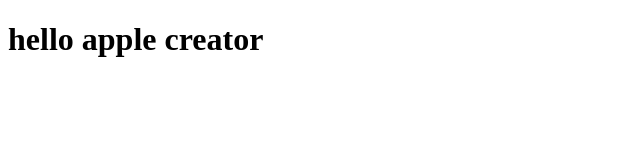
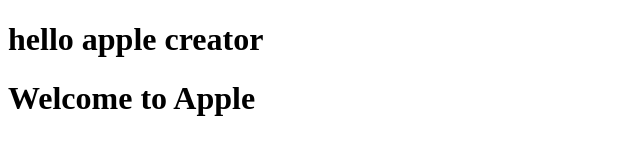
Before and after one commit to AB-1-Git/apple-clone, a plain HTML site: page index.html in a window 1280 px wide. Shown: the whole page, without its empty margins (0-640 px from the left). Drawn offline with Linux system fonts and the light colour scheme.

```diff
--- a/index.html
+++ b/index.html
@@ -7,5 +7,6 @@
 </head>
 <body>
  <h1>hello apple creator</h1>
+ <h1>Welcome to Apple</h1>
 </body>
 </html>
```
